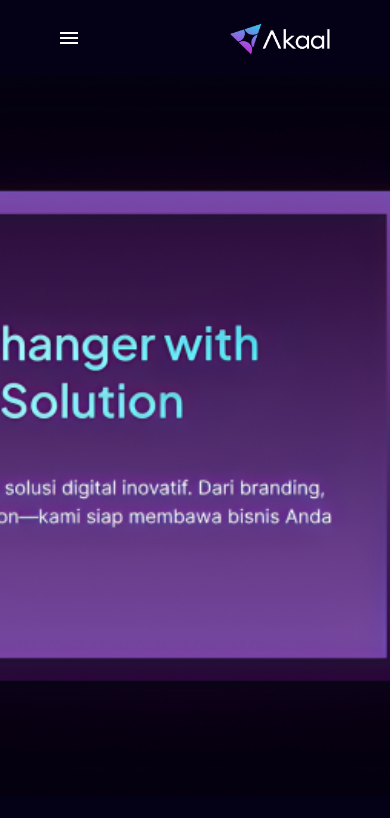
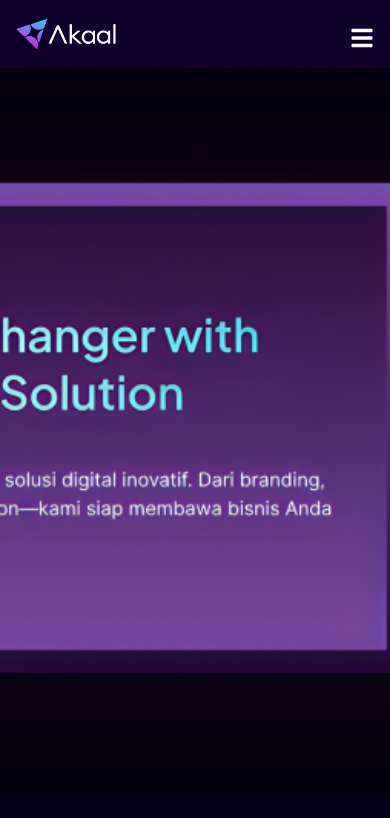
Before and after one commit to Alif8454/akaal-web-new, a Next.js app: page / in a window 390 px wide. Shown: the top 818 px of the page. Built offline with nearby package versions, Linux system fonts and the light colour scheme.

Commit message:
bisa munculin navbar mobile alhamdulillahhhhhhh tapi masih error

```diff
--- /dev/null
+++ b/components/Mobile.jsx
@@ -0,0 +1,39 @@
+'use client';
+import Link from 'next/link';
+import Image from 'next/image';
+import { useEffect,useState } from 'react';
+import { FaBars } from 'react-icons/fa';
+
+export default function Mobile() {
+  const [isOpen, setIsOpen] = useState(false);
+
+  return (
+    <nav className="mobile-navbar">
+      <div className="mobile-container">
+        <Link href="/" className="logo">
+          <Image
+            src="/img/logo-fullcolor-negative-rgb.png"
+            alt="Logo Akaal"
+            width={100}
+            height={32}
+            priority
+          />
+        </Link>
+
+        <button className="hamburger" onClick={() => setIsOpen(!isOpen)}>
+          <FaBars size={24} />
+        </button>
+      </div>
+
+      {isOpen && (
+        <ul className="mobile-menu">
+          <li><Link href="/">Home</Link></li>
+          <li><Link href="/about">About Akaal</Link></li>
+          <li><Link href="/service">Our Services</Link></li>
+          <li><Link href="#">Portfolio</Link></li>
+          <li><Link href="/contact">Contact</Link></li>
+        </ul>
+      )}
+    </nav>
+  );
+}
--- a/components/Navbar.jsx
+++ b/components/Navbar.jsx
@@ -12,15 +12,6 @@ export default function Navbar() {
   return (
     <nav className="navbar navbar-expand-lg">
       <div className="container-fluid">
-        <button
-          className="navbar-toggler text-white"
-          type="button"
-          aria-label="Toggle navigation"
-          onClick={() => setIsMenuOpen(!isMenuOpen)}
-        >
-          <Icon path={isMenuOpen ? mdiClose : mdiMenu} size={1} />
-        </button>
-
         <Link href="/" className="navbar-brand text-white order-lg-1 mx-lg-auto">
           <Image
             src="/img/logo-fullcolor-negative-rgb.png"
--- a/src/pages/_app.js
+++ b/src/pages/_app.js
@@ -2,6 +2,7 @@ import { createContext, useState } from 'react';
 import Layout from './layout';
 import { addHoverEffect } from '../../utils/hover';
 import '../styles/style.css';
+import '../styles/mobile.css';
 import 'bootstrap/dist/css/bootstrap.min.css';
 
 const AppContext = createContext();
--- a/src/pages/about.js
+++ b/src/pages/about.js
@@ -5,6 +5,7 @@ import Navbar from '../../components/Navbar';
 import Footer from '../../components/Footer';
 import { addHoverEffect } from '../../utils/hover';
 import '../styles/style.css';
+import '../styles/mobile.css';
 import 'bootstrap/dist/css/bootstrap.min.css';
 import Icon from '@mdi/react';
 import { mdiCheckCircleOutline } from '@mdi/js';
--- a/src/pages/index.js
+++ b/src/pages/index.js
@@ -15,6 +15,7 @@ import { mdiCreditCardOutline } from "@mdi/js";
 import { mdiChevronRight } from "@mdi/js";
 import { mdiMenu, mdiClose } from "@mdi/js";
 import "../styles/style.css";
+import '../styles/mobile.css';
 import "bootstrap/dist/css/bootstrap.min.css";
 
 import Link from "next/link";
@@ -40,6 +41,8 @@ export default function Home() {
         <title>Akaal</title>
         <meta name="viewport" content="width=device-width, initial-scale=1" />
       </Head>
+
+
 
       <section className="hero-section" id="home">
         <header className="hero-header">
--- a/src/pages/layout.js
+++ b/src/pages/layout.js
@@ -1,18 +1,32 @@
 // components/Layout.js
-import { useEffect } from 'react';
+'use client';
+import { useEffect, useState } from 'react';
 import Navbar from '../../components/Navbar';
+import Mobile from '../../components/Mobile';
 import Footer from '../../components/Footer';
 import { addHoverEffect } from '../../utils/hover';
 import '../styles/style.css';
+import '../styles/mobile.css';
 import 'bootstrap/dist/css/bootstrap.min.css';
 
 const Layout = ({ children }) => {
+  const [isMobile, setIsMobile] = useState(false);
+
   useEffect(() => {
     addHoverEffect();
+
+    const handleResize = () => {
+      setIsMobile(window.innerWidth <= 768);
+    };
+
+    handleResize(); // Set on first load
+    window.addEventListener('resize', handleResize);
+    return () => window.removeEventListener('resize', handleResize);
   }, []);
+
   return (
     <>
-      <Navbar />
+      {isMobile ? <Mobile /> : <Navbar />}
       <main>{children}</main>
       <Footer />
     </>
--- /dev/null
+++ b/src/styles/mobile.css
@@ -0,0 +1,51 @@
+/* --- Mobile Navbar Styles --- */
+.mobile-navbar {
+  display: none;
+}
+
+@media (max-width: 768px) {
+  .mobile-navbar {
+    display: block;
+    background: #0f012b;
+    padding: 1rem;
+    position: relative;
+    z-index: 999;
+  }
+
+  .mobile-container {
+    display: flex;
+    justify-content: space-between;
+    align-items: center;
+  }
+
+  .logo img {
+    max-width: 100px;
+    height: auto;
+  }
+
+  .hamburger {
+    background: none;
+    border: none;
+    color: #ffffff;
+    font-size: 1.5rem;
+  }
+
+  .mobile-menu {
+    list-style: none;
+    margin-top: 1rem;
+    padding: 1rem;
+    background-color: #1c0040;
+    border-radius: 12px;
+  }
+
+  .mobile-menu li {
+    margin-bottom: 0.75rem;
+  }
+
+  .mobile-menu li a {
+    color: #ffffff;
+    text-decoration: none;
+    font-weight: 500;
+    font-size: 16px;
+  }
+}
--- a/src/styles/style.css
+++ b/src/styles/style.css
@@ -1162,29 +1162,6 @@ html {
   color: #9747ff;
 }
 
-.custom-collapse {
-  display: none;
-  flex-direction: column;
-  align-items: center;
-  gap: 1rem;
-  padding-top: 1rem;
-  width: 100%;
-}
-
-.custom-collapse.show {
-  display: flex;
-}
-
-/* Media Query Paling Bawah */
-@media (min-width: 992px) {
-  .custom-collapse {
-    display: flex !important;
-    flex-direction: row;
-    justify-content: center;
-    padding-top: 0;
-  }
-}
-
 .navbar-toggler {
   background: transparent;
   border: none;
@@ -1204,18 +1181,3 @@ html {
   border-radius: 12px;
   overflow: hidden;
 }
-
-@media (max-width: 768px) {
-  .about-akaal-section .container {
-    flex-direction: column;
-    text-align: center;
-  }
-
-  .about-akaal-section .text-content h2 {
-    font-size: 28px;
-  }
-
-  .about-akaal-section .text-content p {
-    font-size: 15px;
-  }
-}
```
Also changed, not shown: src/pages/service.js (+6 -1 lines).
